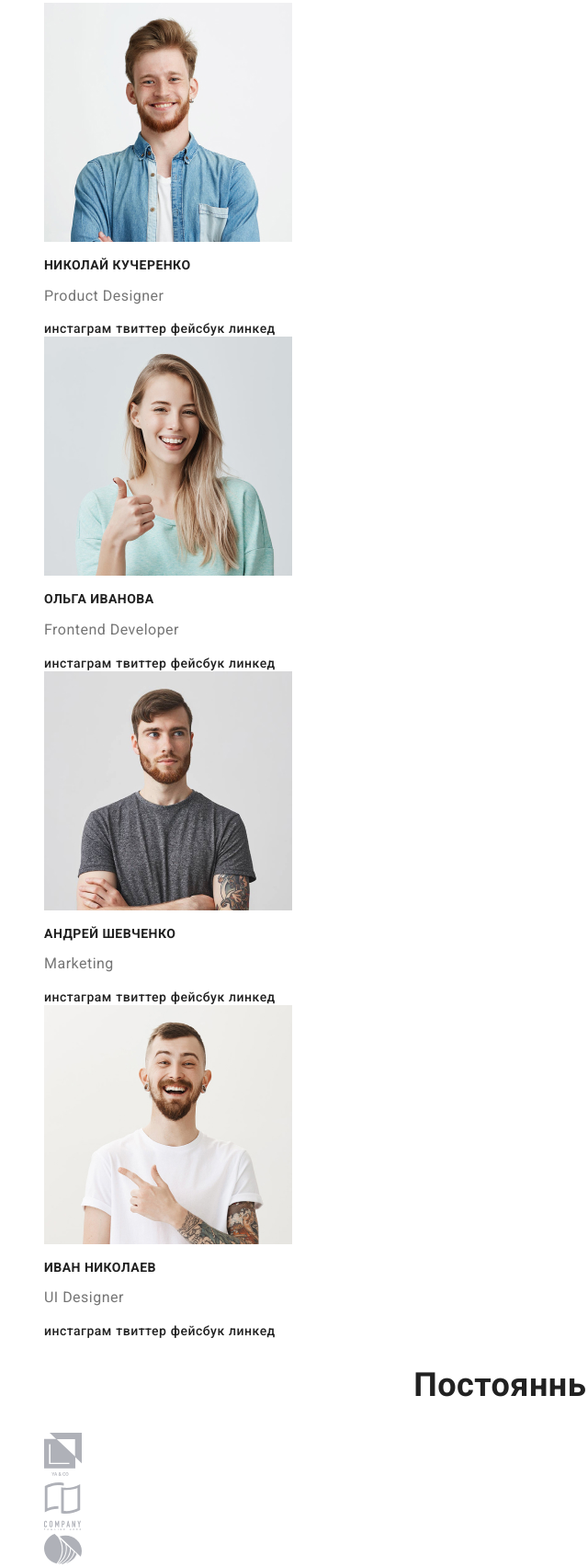
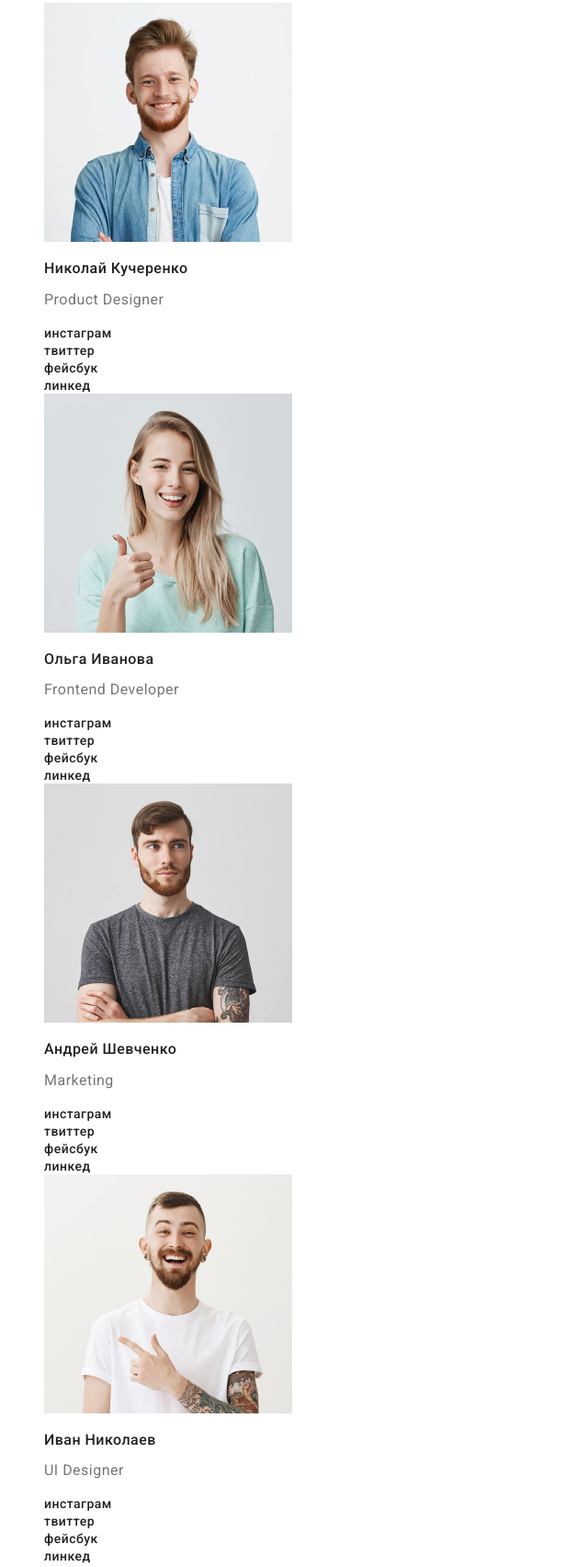
Before and after one commit to Eugene-36/goit-markup-hw-02, a plain HTML site: page index.html in a window 1280 px wide. Shown: the part 2201-3905 px from the top of the page at 92% size, without its empty margins (0-640 px from the left). Drawn offline with Linux system fonts and the light colour scheme.

Commit message:
Добавляет новые детали

```diff
--- a/index.html
+++ b/index.html
@@ -86,51 +86,81 @@
         <ul class="list site-nav">
             <li>
                 <img src="./img/member-team.jpg" alt="Фото члена команды" width="270"/>
-                <h3 class="section-title">Николай Кучеренко</h3>
+                <h3 class="section-title-info">Николай Кучеренко</h3>
                 <p class="section-title-name">Product Designer</p>
+            </li>
 
+                <li>
                     <a href="" aria-label="Ссылка на инстаграм" class="link-underline link">инстаграм</a>
+                </li>
+                <li>
                     <a href="" aria-label="Ссылка на твиттер"  class="link-underline link">твиттер</a>
+                </li>
+                <li>
                     <a href="" aria-label="Ссылка на фейсбук"  class="link-underline link">фейсбук</a>
+                </li>
+                <li>
                     <a href="" aria-label="Ссылка на линкед" class="link-underline link">линкед</a>
                 </li>
 
 
+
             <li>
                     <img src="./img/member-team-2.jpg" alt="Фото члена команды" width="270"/>
-                    <h3 class="section-title">Ольга Иванова</h3>
+                    <h3 class="section-title-info">Ольга Иванова</h3>
                      <p class="section-title-name">Frontend Developer</p>
-
+            </li>
+            <li>
                 <a href="" aria-label="Ссылка на инстаграм"  class="link-underline link">инстаграм</a>
+            </li>
+            <li>
                 <a href="" aria-label="Ссылка на твиттер"  class="link-underline link">твиттер</a>
+            </li>
+            <li>
                 <a href="" aria-label="Ссылка на фейсбук"  class="link-underline link">фейсбук</a>
+            </li>
+            <li>
                 <a href="" aria-label="Ссылка на линкед"  class="link-underline link">линкед</a>
             </li>
 
 
             <li>
                 <img src="./img/member-team3.jpg" alt="Фото члена команды" width="270"/>
-                <h3 class="section-title">Андрей Шевченко</h3>
+                <h3 class="section-title-info">Андрей Шевченко</h3>
                 <p class="section-title-name">Marketing</p>
-
+            </li>
+            <li>
                 <a href="" aria-label="Ссылка на инстаграм"  class="link-underline link">инстаграм</a>
+            </li>
+            <li>
                 <a href="" aria-label="Ссылка на твиттер"  class="link-underline link">твиттер</a>
+            </li>
+            <li>
                 <a href="" aria-label="Ссылка на фейсбук"  class="link-underline link">фейсбук</a>
+            </li>
+            <li>
                 <a href="" aria-label="Ссылка на линкед"  class="link-underline link">линкед</a>
             </li>
 
 
             <li>
                 <img src="./img/member-team4.jpg" alt="Фото члена команды" width="270"/>
-                <h3 class="section-title">Иван Николаев</h3>
+                <h3 class="section-title-info">Иван Николаев</h3>
                 <p class="section-title-name">UI Designer</p>
+            </li>
+            <li>
+                <a href="" aria-label="Ссылка на инстаграм"  class="link-underline link">инстаграм</a>
+            </li>
+            <li>
+                <a href="" aria-label="Ссылка на твиттер"  class="link-underline link">твиттер</a>
+            </li>
+            <li>
+                <a href="" aria-label="Ссылка на фейсбук"  class="link-underline link">фейсбук</a>
+            </li>
+            <li>
+                <a href="" aria-label="Ссылка на линкед"  class="link-underline link">линкед</a>
+            </li>
 
-                <a href="" aria-label="Ссылка на инстаграм"  class="link-underline link">инстаграм</a>
-                <a href="" aria-label="Ссылка на твиттер"  class="link-underline link">твиттер</a>
-                <a href="" aria-label="Ссылка на фейсбук"  class="link-underline link">фейсбук</a>
-                <a href="" aria-label="Ссылка на линкед"  class="link-underline link">линкед</a>
-
-            </li>
         </ul>
     </section>
     <!--Постоянные клиенты-->
@@ -164,7 +194,7 @@
         <a href="" class="logo link-underline">Web <span class="color-logo">Studio</span></a>
 <address>
      <ul class="list">
-        <li><a href="https://goo.gl/maps/ugacKDVcA76BD8qYA" target="_blank" class="link-underline">г. Киев, пр-т Леси Украинки, 26</a></li>
+        <li><a href="https://goo.gl/maps/ugacKDVcA76BD8qYA" target="_blank" class="link-underline-additional">г. Киев, пр-т Леси Украинки, 26</a></li>
     </ul>
 </address>
     <ul class="contact-info list">
@@ -173,7 +203,7 @@
     </ul>
 
 
-     <b>присоединяйтесь</b>
+     <b class="call-to-act">присоединяйтесь</b>
      <ul class="list site-nav">
          <li><a href="" aria-label="Ссылка на инстаграм"  class="link-underline link">инстаграм</a></li>
          <li><a href="" aria-label="Ссылка на твиттер"  class="link-underline link">твиттер</a></li>
```
Lines whose indentation alone changed are shown as unchanged.
